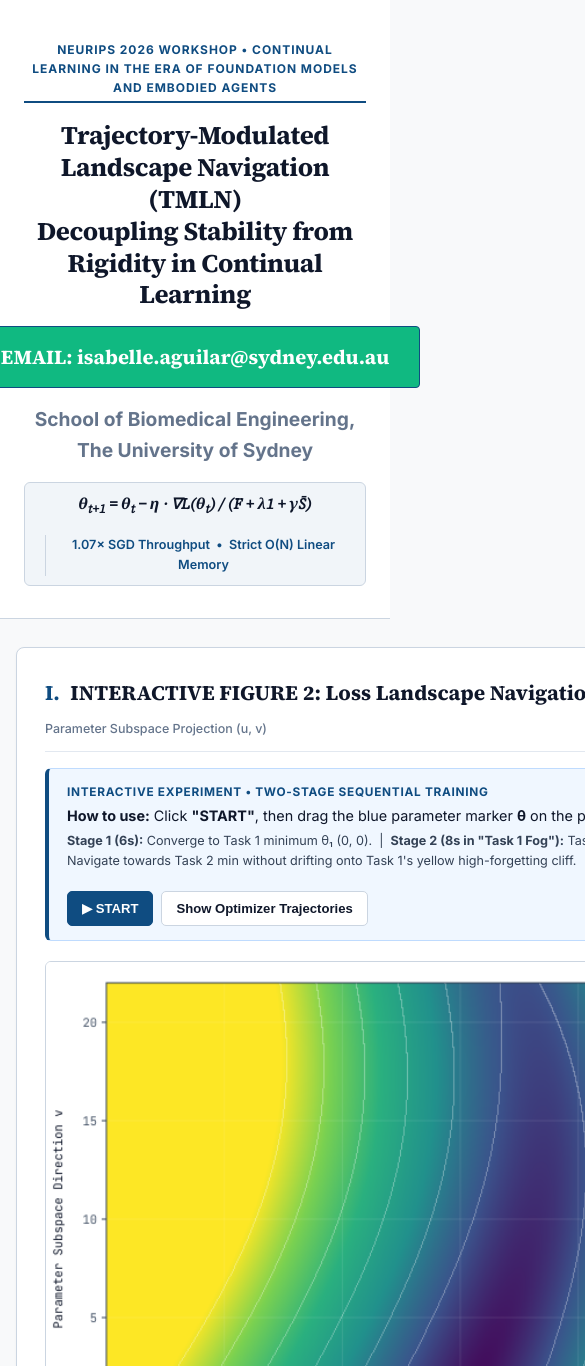
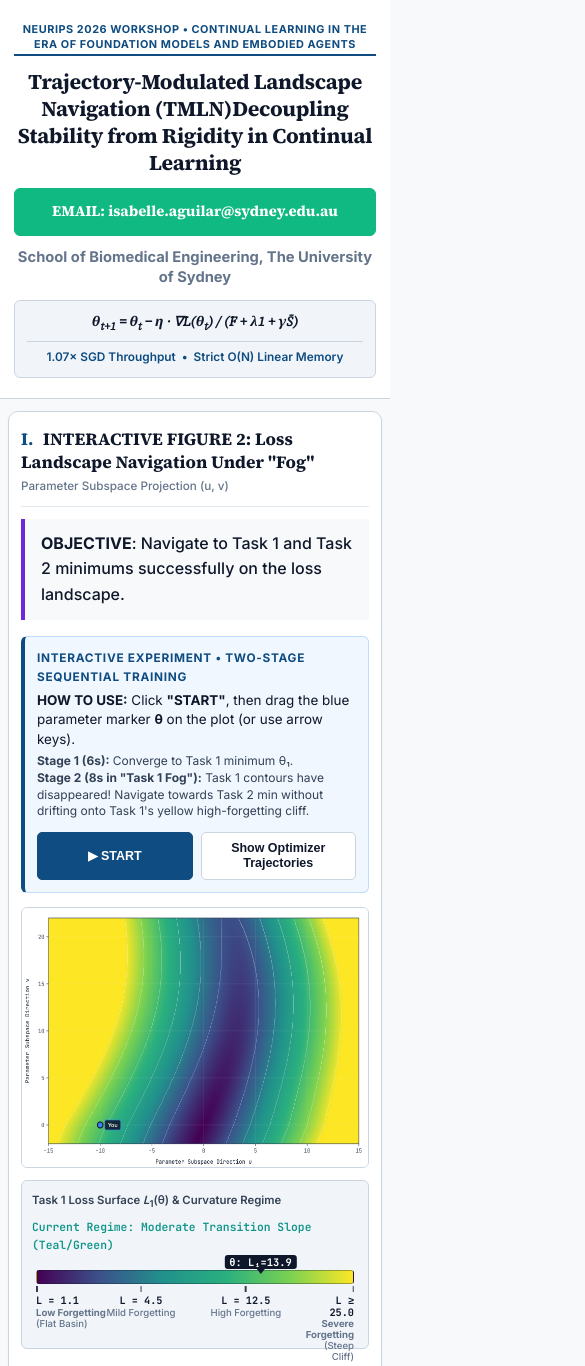
Before and after one commit to izzyag/CL4FMAgents-poster, a plain HTML site: page index.html in a window 390 px wide. Shown: the top 1366 px of the page, 585 px wide, since content can reach past the window. Drawn offline with Linux system fonts and the light colour scheme.

Commit message:
feat: add mobile UI
Added responsive styles for mobile layout and improved button accessibility.

```diff
--- a/index.html
+++ b/index.html
@@ -25,6 +25,10 @@
       --rule-heavy: #0f172a;
     }
     * { box-sizing: border-box; margin: 0; padding: 0; }
+    html, body {
+      overflow-x: hidden;
+      width: 100%;
+    }
     body {
       font-family: "Inter", -apple-system, BlinkMacSystemFont, "Segoe UI", Roboto, sans-serif;
       background: var(--bg);
@@ -110,9 +114,11 @@
 
     .container {
       max-width: 1120px;
+      width: 100%;
       margin: 0 auto;
       padding: 28px 16px;
       display: grid;
+      grid-template-columns: minmax(0, 1fr);
       gap: 32px;
     }
     .card {
@@ -120,7 +126,12 @@
       border: 1px solid var(--border);
       border-radius: 8px;
       padding: 28px;
+      min-width: 0;
       box-shadow: 0 1px 3px rgba(15, 23, 42, 0.04);
+    }
+    @media (max-width: 640px) {
+      header { padding: 28px 16px 24px; }
+      .card { padding: 18px 14px; }
     }
     .section-header {
       display: flex;
@@ -180,13 +191,14 @@
     }
     @media (max-width: 820px) {
       .instruction-header {
-        grid-template-columns: 1fr;
+        grid-template-columns: minmax(0, 1fr);
       }
     }
     .instruction-steps {
       display: flex;
       flex-direction: column;
       gap: 4px;
+      min-width: 0;
     }
     .instruction-kicker {
       display: flex;
@@ -215,12 +227,12 @@
 
     .game-layout {
       display: grid;
-      grid-template-columns: 1fr 340px;
+      grid-template-columns: minmax(0, 1fr) 340px;
       gap: 24px;
       align-items: start;
     }
     @media (max-width: 920px) {
-      .game-layout { grid-template-columns: 1fr; }
+      .game-layout { grid-template-columns: minmax(0, 1fr); }
     }
 
     /* Stage Column */
@@ -228,6 +240,7 @@
       display: flex;
       flex-direction: column;
       gap: 12px;
+      min-width: 0;
     }
     .canvas-wrap {
       position: relative;
@@ -257,6 +270,8 @@
       display: flex;
       justify-content: space-between;
       align-items: center;
+      flex-wrap: wrap;
+      gap: 6px;
       margin-bottom: 18px;
       font-size: 0.76rem;
       font-weight: 600;
@@ -364,6 +379,7 @@
       display: flex;
       flex-direction: column;
       gap: 14px;
+      min-width: 0;
     }
     .btn {
       background: var(--primary);
@@ -382,6 +398,7 @@
       align-items: center;
       gap: 6px;
       white-space: nowrap;
+      max-width: 100%;
     }
     .btn:hover { background: #0c3b66; }
     .btn-secondary {
@@ -523,6 +540,176 @@
       gap: 10px;
       margin-top: 14px;
     }
+
+    /* Native Mobile Phone Experience (<= 640px) — Desktop structure (> 640px) remains untouched */
+    @media (max-width: 640px) {
+      body {
+        padding-bottom: 48px;
+      }
+      header {
+        padding: 22px 14px 20px;
+      }
+      .header-inner {
+        gap: 12px;
+      }
+      .venue-tag {
+        font-size: 0.68rem;
+        line-height: 1.35;
+        letter-spacing: 0.05em;
+      }
+      h1 {
+        font-size: 1.32rem;
+        line-height: 1.28;
+      }
+      h1 br {
+        display: none;
+      }
+      .authors {
+        width: 100%;
+      }
+      .authors .btn {
+        width: 100%;
+        padding: 11px 14px !important;
+        font-size: 0.92rem !important;
+        border-radius: 6px !important;
+      }
+      .affiliation {
+        font-size: 0.92rem !important;
+        line-height: 1.35;
+      }
+      .equation-banner {
+        width: 100%;
+        flex-direction: column;
+        gap: 6px;
+        padding: 10px 12px;
+        font-size: 0.84rem;
+      }
+      .equation-banner .metrics {
+        border-left: none;
+        border-top: 1px solid var(--border);
+        padding-left: 0;
+        padding-top: 6px;
+        width: 100%;
+        font-size: 0.74rem;
+      }
+
+      /* Maximize card & canvas width on phone screens */
+      .container {
+        padding: 12px 8px;
+        gap: 16px;
+      }
+      .card {
+        padding: 16px 12px;
+        border-radius: 10px;
+      }
+      .section-header {
+        flex-direction: column;
+        align-items: flex-start;
+        gap: 4px;
+        margin-bottom: 12px;
+        padding-bottom: 10px;
+      }
+      .section-header h2 {
+        font-size: 1.08rem;
+        line-height: 1.3;
+      }
+      .section-meta {
+        font-size: 0.73rem;
+      }
+
+      /* Compact instruction banner + full-width thumb-friendly action buttons */
+      .instruction-header {
+        padding: 12px;
+        gap: 12px;
+        margin-bottom: 14px;
+      }
+      .instruction-text {
+        font-size: 0.84rem;
+      }
+      .instruction-sub {
+        font-size: 0.75rem;
+        line-height: 1.4;
+      }
+      .instruction-actions {
+        display: grid;
+        grid-template-columns: 1fr 1fr;
+        width: 100%;
+        gap: 8px;
+      }
+      .instruction-actions .btn {
+        width: 100%;
+        min-height: 42px;
+        padding: 8px 10px;
+        font-size: 0.78rem;
+        white-space: normal;
+        line-height: 1.2;
+      }
+
+      /* Give interactive canvases a taller touch-friendly aspect ratio on phones */
+      .canvas-wrap {
+        aspect-ratio: 4 / 3 !important;
+      }
+
+      /* Prevent colorbar tick labels from colliding on narrow mobile screens */
+      .colorbar-card {
+        padding: 10px 10px 14px;
+      }
+      .colorbar-header {
+        font-size: 0.71rem;
+        margin-bottom: 16px;
+      }
+      .colorbar-track-wrap {
+        margin: 0 4px;
+      }
+      .bar-markers {
+        height: 48px;
+      }
+      .tick-val {
+        font-size: 0.64rem;
+      }
+      .tick-desc {
+        font-size: 0.6rem;
+        white-space: normal;
+        max-width: 72px;
+        line-height: 1.15;
+      }
+
+      /* Touch-friendly sliders, 3x2 method selector grid, and compact table */
+      input[type="range"] {
+        height: 28px;
+      }
+      .telemetry-cell {
+        padding: 6px 8px;
+      }
+      .telemetry-val {
+        font-size: 0.82rem;
+      }
+      .method-tabs {
+        display: grid;
+        grid-template-columns: repeat(3, 1fr);
+        gap: 6px;
+      }
+      .tab-btn {
+        padding: 9px 6px;
+        font-size: 0.75rem;
+        text-align: center;
+      }
+      .booktabs-table {
+        font-size: 0.73rem;
+      }
+      .booktabs-table thead th,
+      .booktabs-table tbody td {
+        padding: 6px 4px;
+      }
+      pre {
+        padding: 12px;
+        font-size: 0.72rem;
+      }
+      .footer-links .btn {
+        width: 100%;
+        min-height: 44px;
+      }
+    }
   </style>
 </head>
 <body>
@@ -532,7 +719,7 @@
     <div class="venue-tag">NeurIPS 2026 Workshop • Continual Learning in the Era of Foundation Models and Embodied Agents</div>
     <h1>Trajectory-Modulated Landscape Navigation (TMLN)<br/>Decoupling Stability from Rigidity in Continual Learning</h1>
     <div class="authors">
-       <a class="btn btn-lg" href="mailto:isabelle.aguilar@sydney.edu.au" style="background-color: #10b981; color: white; padding: 14px 30px; font-size: 1.25rem; font-weight: 700; border-radius: 4px; text-decoration: none;">EMAIL: isabelle.aguilar@sydney.edu.au</a>
+       <a class="btn btn-lg" href="mailto:isabelle.aguilar@sydney.edu.au" style="background-color: #10b981; border-color: #10b981; color: white; padding: 12px 24px; font-size: clamp(0.95rem, 3.8vw, 1.25rem); font-weight: 700; border-radius: 4px; text-decoration: none; white-space: normal; word-break: break-word;">EMAIL: isabelle.aguilar@sydney.edu.au</a>
     </div>
     <div class="affiliation" style="font-size: 1.2rem; font-weight: 700">School of Biomedical Engineering, The University of Sydney</div>
     <div class="equation-banner">
@@ -545,10 +732,19 @@
 <div class="container">
 
   <!-- SECTION I: LOSS LANDSCAPE NAVIGATION -->
-  <div class="card">
+<!--  <div class="card">-->
+<!--    <div class="section-header">-->
+<!--      <h2><span class="section-num">I.</span> INTERACTIVE FIGURE 2: Loss Landscape Navigation Under "Fog"</h2>-->
+<!--      <span class="section-meta">Parameter Subspace Projection (u, v)</span>-->
+<!--    </div>-->
+    <div class="card">
     <div class="section-header">
-      <h2><span class="section-num">I.</span> INTERACTIVE FIGURE 2: Loss Landscape Navigation Under "Fog"</h2>
-      <span class="section-meta">Parameter Subspace Projection (u, v)</span>
+    <h2><span class="section-num">I.</span> INTERACTIVE FIGURE 2: Loss Landscape Navigation Under "Fog"</h2>
+    <span class="section-meta">Parameter Subspace Projection (u, v)</span>
+    </div>
+
+    <div style="background-color: #f8f9fa; padding: 12px 16px; margin-bottom: 16px; border-left: 4px solid #6d28d9; font-weight: 500;">
+    <strong>OBJECTIVE</strong>: Navigate to Task 1 and Task 2 minimums successfully on the loss landscape.
     </div>
 
     <!-- Prominent, High-Visibility Instruction & Control Bar at Top of Figure -->
@@ -556,10 +752,10 @@
       <div class="instruction-steps">
         <div class="instruction-kicker" id="instructionKicker">Interactive Experiment • Two-Stage Sequential Training</div>
         <div class="instruction-text" id="phaseBanner">
-          <strong>How to use:</strong> Click <strong>"START"</strong>, then drag the blue parameter marker <strong>θ</strong> on the plot (or use arrow keys).
+          <strong>HOW TO USE:</strong> Click <strong>"START"</strong>, then drag the blue parameter marker <strong>θ</strong> on the plot (or use arrow keys).
         </div>
         <div class="instruction-sub" id="instructionSub">
-          <strong>Stage 1 (6s):</strong> Converge to Task 1 minimum θ₁ (0, 0). &nbsp;|&nbsp;
+          <strong>Stage 1 (6s):</strong> Converge to Task 1 minimum θ₁. <br>
           <strong>Stage 2 (8s in "Task 1 Fog"):</strong> Task 1 contours have disappeared! Navigate towards Task 2 min without drifting onto Task 1's yellow high-forgetting cliff.
         </div>
       </div>
@@ -963,12 +1159,12 @@ function setInstructionState(mode, evalSummary = null) {
   if (mode === 'TASK1') {
     header.classList.add('state-task1');
     kicker.textContent = 'STAGE 1 • Task 1 Training';
-    banner.innerHTML = '<strong>INSTRUCTIONS:</strong> Drag the blue marker <strong>θ</strong> from (-10, 0) into the white Task 1 minimum <strong>θ₁ (0, 0)</strong>.';
+    banner.innerHTML = '<strong>INSTRUCTIONS: Drag the blue marker θ from (-10, 0) into the white Task 1 minimum θ₁ (0, 0)</strong>.';
     // sub.textContent = 'Notice where Task 1\'s dark-purple low-forgetting valley curves upward (around u ≈ 3.5)—you will need to remember this path in Stage 2!';
   } else if (mode === 'TASK2') {
     header.classList.add('state-fog');
     kicker.textContent = 'STAGE 2 • Task 2 Training';
-    banner.innerHTML = '<strong>INSTRUCTIONS:</strong> Task 1 is now hidden! Reach an optimal point to reduce Task 2 loss without forgetting Task 1.';
+    banner.innerHTML = '<strong>INSTRUCTIONS: Task 1 is now hidden! Reach an optimal point to reduce Task 2 loss without forgetting Task 1.</strong>';
     // sub.textContent = 'Trap Warning: Unconstrained gradient descent follows the green/teal slope straight into θ₂ (12.2, 18.5), unaware that it sits on Task 1\'s yellow cliff.';
   } else if (mode === 'REVEAL') {
     header.classList.add('state-reveal');
@@ -1226,7 +1422,7 @@ function gameLoop(now) {
         verdictText = 'Catastrophic Forgetting';
         evalSummary = {
           banner: `<strong style="color:#b91c1c;">Catastrophic Forgetting Trap Triggered (L₁ = ${l1.toFixed(2)}, L₂ = ${l2.toFixed(2)}):</strong><br> Following Task 2's basin toward θ₂ pulled your parameters onto Task 1's steep cliff!`,
-          sub: 'Without historical trajectory preconditioning (γS̄), gradient descent is blind to Task 1\'s cliff walls during Task 2 optimization.'
+          // sub: 'Without historical trajectory preconditioning (γS̄), gradient descent is blind to Task 1\'s cliff walls during Task 2 optimization.'
         };
       } else if (playerUV[1] < 12.0) {
         verdictText = 'High Intransigence';
```
